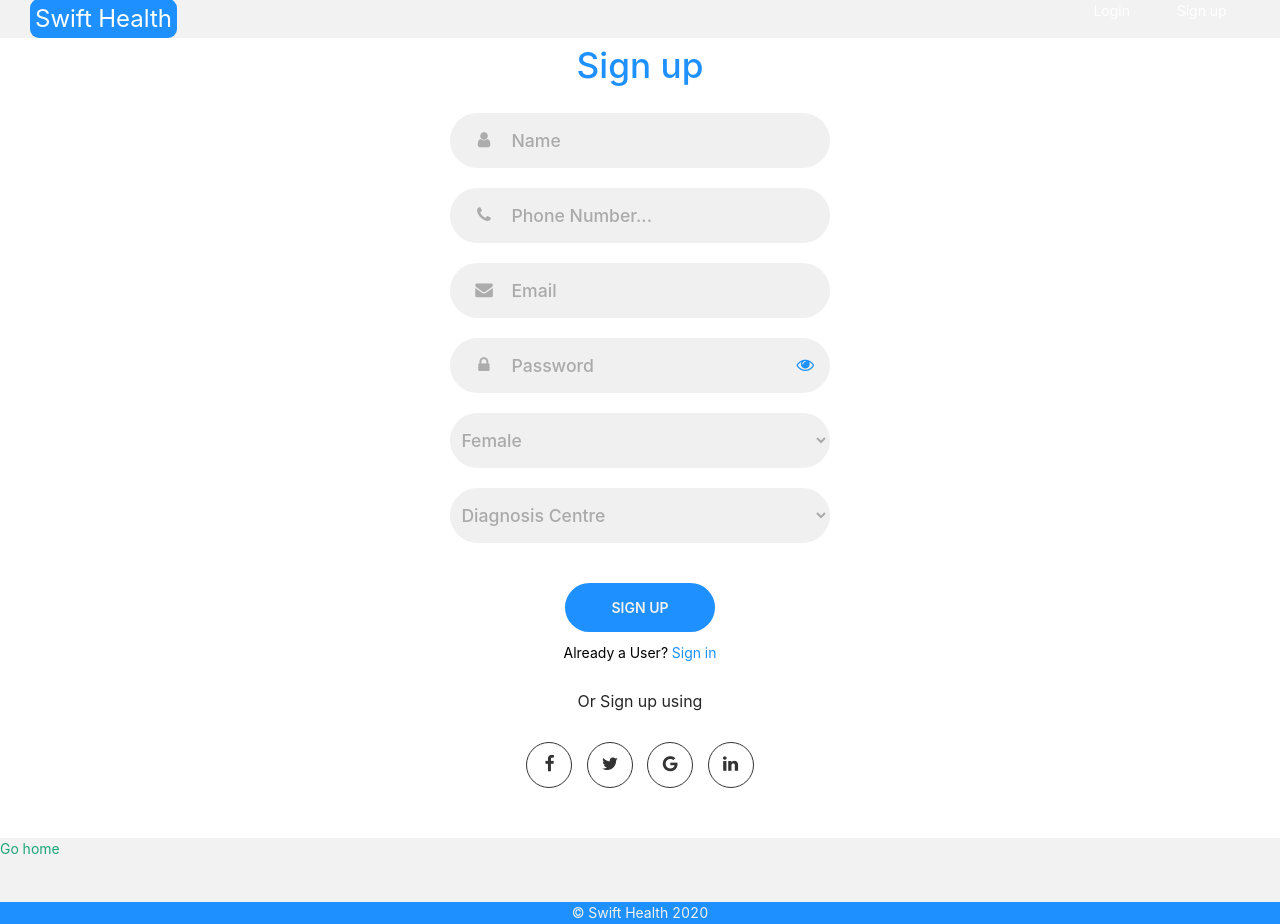
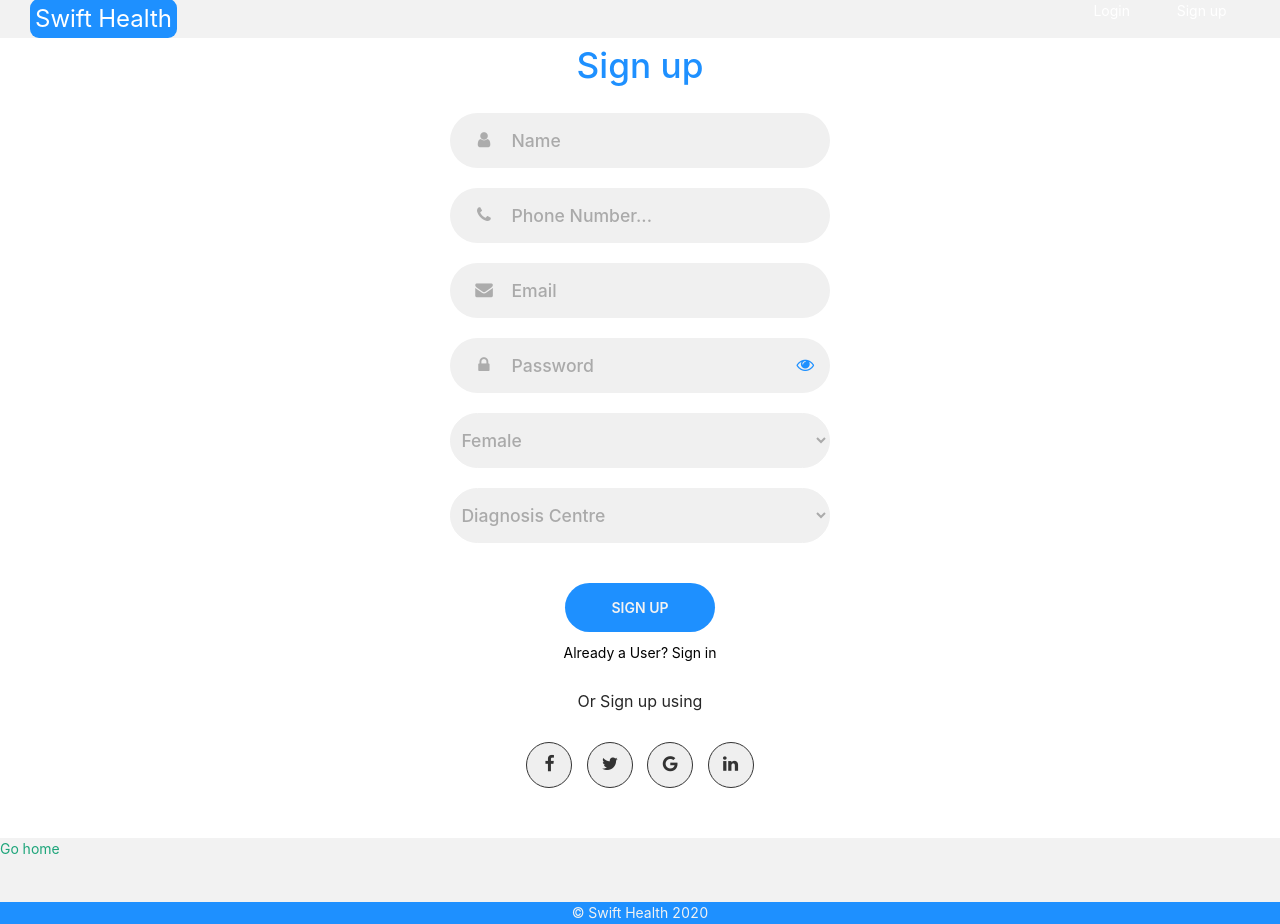
Before and after one commit to BuildForSDGCohort2/team-024-group-a, a React (Create React App) app in the folder frontend/: page /signup in a window 1280 px wide. Built offline with nearby package versions, Linux system fonts and the light colour scheme; the HTML template or start-up script is replaced by a standard one.

Commit message:
refactor: change empty link to button in registration page

```diff
--- a/frontend/src/views/registration_page/registrationPage.js
+++ b/frontend/src/views/registration_page/registrationPage.js
@@ -107,22 +107,22 @@ class RegistrationPage extends React.Component {
 
 
                                 <input type="submit" className="btn" value="Sign up" />
-                                <p style={{color: "black"}}>Already a User? <a href="#">Sign in</a></p>
+                                <p style={{color: "black"}}>Already a User? Sign in</p>
                                 <p className="social-text">Or Sign up using</p>
 
                               <div className="social-media">
-                                  <a href="#" className="social-icon">
+                                  <button className="social-icon">
                                     <i className="fa fa-facebook-f"></i>
-                                  </a>
-                                  <a href="#" className="social-icon">
+                                  </button>
+                                  <button className="social-icon">
                                     <i className="fa fa-twitter"></i>
-                                  </a>
-                                  <a href="#" className="social-icon">
+                                  </button>
+                                  <button className="social-icon">
                                     <i className="fa fa-google"></i>
-                                  </a>
-                                  <a href="#" className="social-icon">
+                                  </button>
+                                  <button className="social-icon">
                                     <i className="fa fa-linkedin"></i>
-                                  </a>
+                                  </button>
                               </div>
                               </form>
                 </div>
```
Also changed, not shown: frontend/src/components/footer/footer.js (indentation only).
